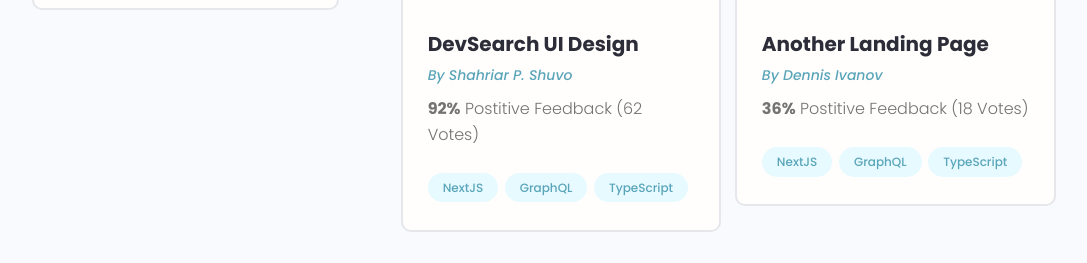
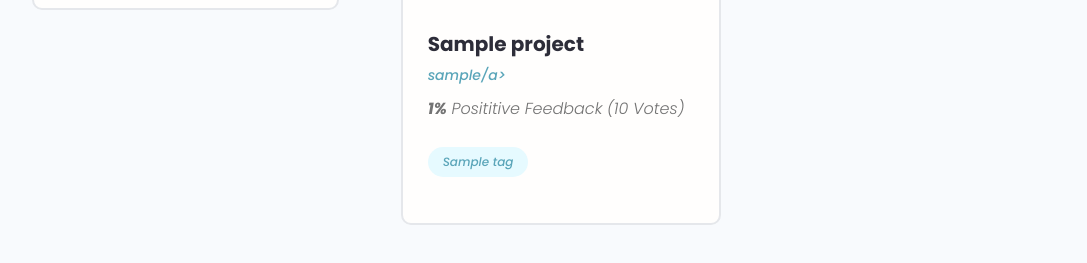
Before and after one commit to mateusmacedo-1/devsearch, a Django app: page /profiles/00000000-0000-0000-0000-000000000001 in a window 1280 px wide. Shown: the part 646-909 px from the top of the page, without its empty margins (96-1183 px from the left). Run offline with Django 5.2, Linux system fonts and the light colour scheme; tables that the repository leaves empty hold one stand-in row (values such as "Sample post"); grey boxes marked "Sample" are stand-in pictures; some libraries are stand-ins or nearby versions.

Commit message:
projects in profile page

```diff
--- a/profiles/templates/profiles/detail.html
+++ b/profiles/templates/profiles/detail.html
@@ -7,7 +7,7 @@
         <div class="column column--1of3">
           <div class="card text-center">
             <div class="card__body dev">
-              <img class="avatar avatar--xl" src="https://avatars.githubusercontent.com/u/33843378" />
+              <img class="avatar avatar--xl" src="{{profile.profile_image.url}}" />
               <h2 class="dev__name">{{profile.name}}</h2>
               <p class="dev__title">{{profile.short_intro}}</p>
               {% if profile.location%}<p class="dev__location">{{profile.location}}</p>{% endif %}
@@ -68,87 +68,30 @@
           <div class="devInfo">
             <h3 class="devInfo__title">Projects</h3>
             <div class="grid grid--two">
-
+              {% for project in projects %}
               <div class="column">
                 <div class="card project">
-                  <a href="single-project.html" class="project">
-                    <img class="project__thumbnail" src="images/project-b.png" alt="project thumbnail" />
+                  <a href="{% url 'projects:get' project.id %}" class="project">
+                    <img class="project__thumbnail" src="{{project.featured_image.url}}" alt="project thumbnail" />
                     <div class="card__body">
-                      <h3 class="project__title">DevSearch UI Design</h3>
-                      <p><a class="project__author" href="profile.html">By Shahriar P. Shuvo</a></p>
+                      <h3 class="project__title">{{project.title}}</h3>
+                      <p><a class="project__author" href="profile.html">{{project.owner}}/a></p>
                       <p class="project--rating">
-                        <span style="font-weight: bold;">92%</span> Postitive
-                        Feedback (62 Votes)
+                        <span style="font-weight: bold;">{{ project.vote_ratio }}%</span> Posititive
+                        Feedback ({{ project.vote_total }} Vote{{ project.vote_total|pluralize }})
                       </p>
                       <div class="project__tags">
+                        {% for tag in project.tags.all %}
                         <span class="tag tag--pill tag--main">
-                          <small>NextJS</small>
+                          <small>{{tag}}</small>
                         </span>
-                        <span class="tag tag--pill tag--main">
-                          <small>GraphQL</small>
-                        </span>
-                        <span class="tag tag--pill tag--main">
-                          <small>TypeScript</small>
-                        </span>
+                        {% endfor %}
                       </div>
                     </div>
                   </a>
                 </div>
               </div>
-
-              <div class="column">
-                <div class="card project">
-                  <a href="single-project.html" class="project">
-                    <img class="project__thumbnail" src="images/project-c.png" alt="project thumbnail" />
-                    <div class="card__body">
-                      <h3 class="project__title">Another Landing Page</h3>
-                      <p><a class="project__author" href="profile.html">By Dennis Ivanov</a></p>
-                      <p class="project--rating">
-                        <span style="font-weight: bold;">36%</span> Postitive
-                        Feedback (18 Votes)
-                      </p>
-                      <div class="project__tags">
-                        <span class="tag tag--pill tag--main">
-                          <small>NextJS</small>
-                        </span>
-                        <span class="tag tag--pill tag--main">
-                          <small>GraphQL</small>
-                        </span>
-                        <span class="tag tag--pill tag--main">
-                          <small>TypeScript</small>
-                        </span>
-                      </div>
-                    </div>
-                  </a>
-                </div>
-              </div>
-
-              <div class="column">
-                <div class="card project">
-                  <a href="single-project.html" class="project">
-                    <img class="project__thumbnail" src="images/project-a.png" alt="project thumbnail" />
-                    <div class="card__body">
-                      <h3 class="project__title">Yoga Studio Landing Page Website and Design</h3>
-                      <p><a class="project__author" href="profile.html">By Dennis Ivanov</a></p>
-                      <p class="project--rating">
-                        <span style="font-weight: bold;">98%</span> Postitive
-                        Feedback (72 Votes)
-                      </p>
-                      <div class="project__tags">
-                        <span class="tag tag--pill tag--main">
-                          <small>NextJS</small>
-                        </span>
-                        <span class="tag tag--pill tag--main">
-                          <small>GraphQL</small>
-                        </span>
-                        <span class="tag tag--pill tag--main">
-                          <small>TypeScript</small>
-                        </span>
-                      </div>
-                    </div>
-                  </a>
-                </div>
-              </div>
+              {% endfor %}
 
             </div>
           </div>
--- a/profiles/views.py
+++ b/profiles/views.py
@@ -1,7 +1,7 @@
 from django.shortcuts import render
 
 from .models import Profile
-from projects.models import Tag
+from projects.models import Project, Tag
 
 def profiles(request):
     profiles = Profile.objects.all()
@@ -10,5 +10,6 @@ def profiles(request):
 
 def profile(request, pk):
     profile = Profile.objects.get(pk=pk)
-    context = {'profile': profile}
+    projects = Project.objects.filter(owner=pk)
+    context = {'profile': profile, 'projects': projects}
     return render(request, 'profiles/detail.html', context)
```
